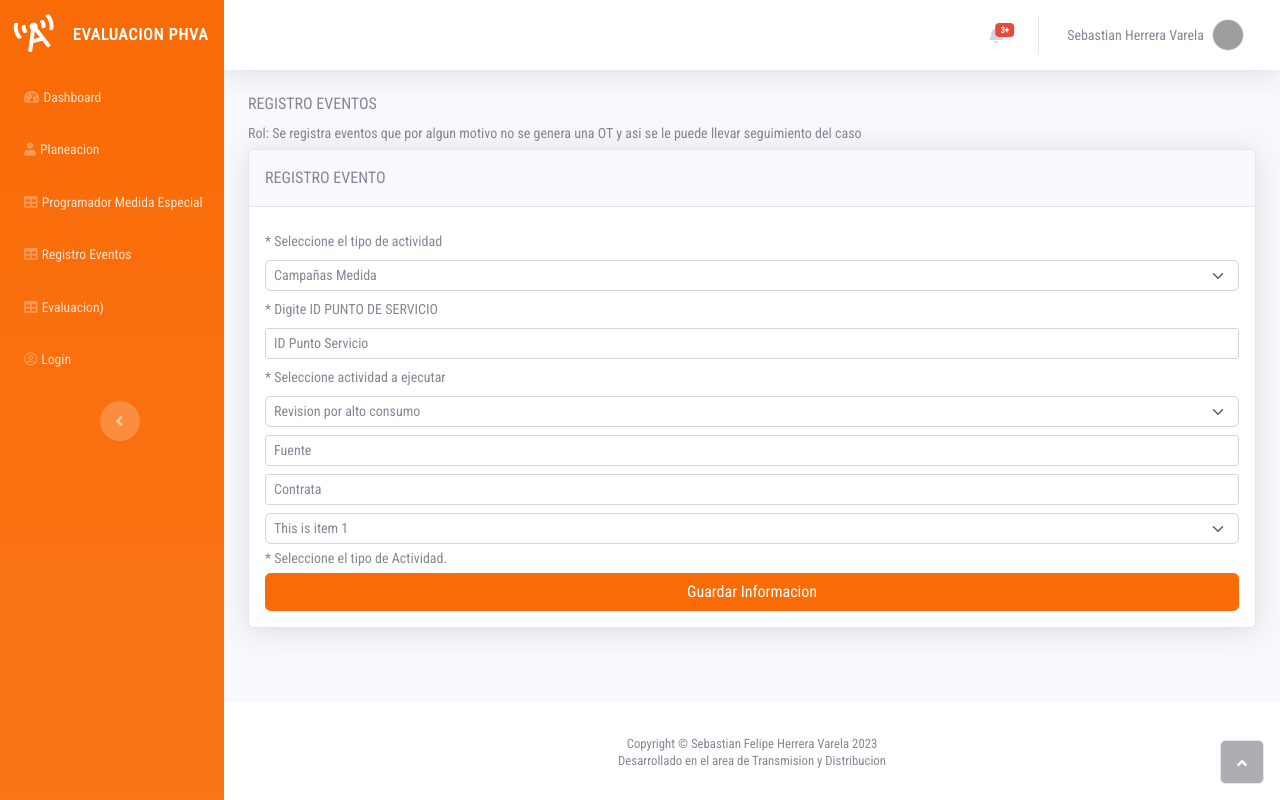
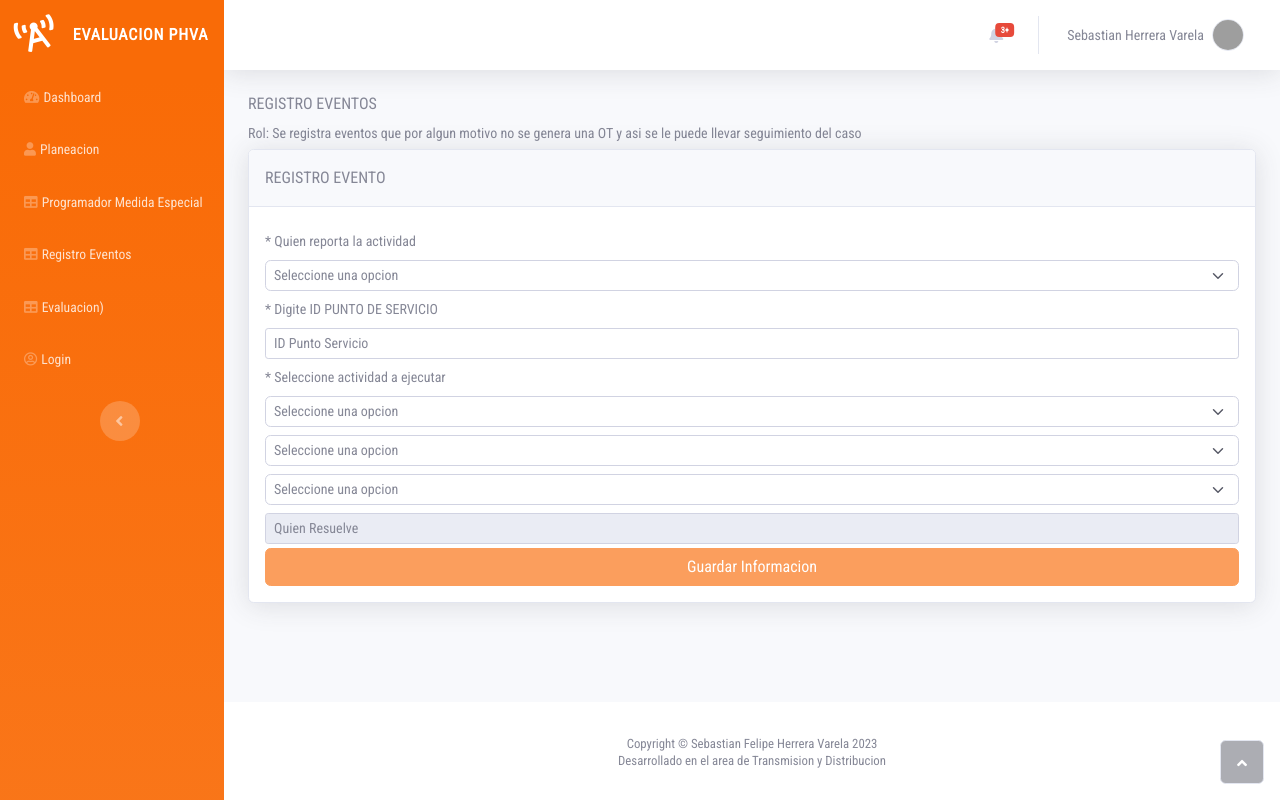
Before and after one commit to sebashvare/Rest-Evaluacion, a Django app: page /regevento in a window 1280 px wide. Run offline with Django 4.2, Linux system fonts and the light colour scheme; some libraries are stand-ins or nearby versions; some web fonts are replaced; grey boxes are pictures that could not be loaded.

Commit message:
Logica Eventos

```diff
--- a/evaluacion/settings.py
+++ b/evaluacion/settings.py
@@ -27,7 +27,7 @@ SECRET_KEY = 'django-insecure-fhfd+%a9#w!iltu9n*-f)h6#!jyp0)bxtbz3q5(n^)ac@%eiyv
 DEBUG = True
 
 ALLOWED_HOSTS = [
-    "192.168.1.65",
+   "10.244.16.168",
 ]
 
 
--- a/planeacion/templates/base.html
+++ b/planeacion/templates/base.html
@@ -259,28 +259,52 @@
     <script type="text/javascript" src="https://cdn.datatables.net/responsive/2.4.0/js/dataTables.responsive.min.js"></script>
 
     <script type="text/javascript">
+      // Variables
       let informacion_data = "";
+      let quienReporta = "";
+      let actividadEjecutar = "";
+      let id_punto_servicio = 0;
+      let fuente_reporta = "";
+      let contrata = "";
+      let quienResuelve = "";
+
+      envio_informacion = document.getElementById("guardar-info");
+
+      // DataTable
       $(document).ready(function () {
         $('#sebastian').DataTable({
 
         });
     });
 
-    function capturar (){
-      fuente = document.getElementById("fuente");
-      fuente.disabled = true;
-      informacion_data = document.getElementById("actividadEjecutar").value;
+    // Funciones
 
-      if (informacion_data === "Revision por alto consumo") {
-        document.getElementById("fuente").value = "CONFIABILIDAD"
-      }
-      else {
-        document.getElementById("fuente").value = ""
-        fuente.disabled = false;
+    function habilitarButton(){
+      envio_informacion.disabled = true;
+    }
+    /*
+      Deshabilitamos el boton para enviar la informacion asi estamos seguros
+      que el formulario se lleno correctamente.
+    */
+    document.addEventListener("DOMContentLoaded", function(){
+      habilitarButton();
+    });
 
-      }
+    /*
+    Deshabilito el campo quien resuelve ya que dependiendo de la actividad a actividadEjecutar
+    esta tendra un responsable.
+    */
+    document.getElementById("quienResuelve").disabled=true;
+    document.getElementById("actividadEjecutar").onchange = function(){
+        document.getElementById("quienResuelve").value="Confiabilidad";
+    }
 
-    };
+
+
+
+
+
+
     </script>
 
   </body>
--- a/planeacion/templates/eventos/registrar_eventos.html
+++ b/planeacion/templates/eventos/registrar_eventos.html
@@ -13,11 +13,12 @@
         <div class="row">
           <div class="col prueba">
             <div class="input-group mt-2">
-                <small>* Seleccione el tipo de actividad</small>
+                <small>* Quien reporta la actividad</small>
             </div>
             <div class="input-group mt-2">
-                <select class="form-select form-select-sm">
-                    <optgroup label="Tipo de actividad">
+                <select class="form-select form-select-sm" id="quienReporta">
+                    <optgroup label="Quien Reporta">
+                        <option disabled selected value>Seleccione una opcion</option>
                         <option value="Campañas Medida">Campañas Medida</option>
                         <option value="Campañas Zona Sur">Campañas Zona Sur</option>
                         <option value="Campañas Zona Centro">Campañas Zona Centro</option>
@@ -37,7 +38,7 @@
                 class="form-control form-control-sm"
                 type="number"
                 placeholder="ID Punto Servicio"
-                id="inicial"
+                id="idPuntoServicio"
               />
             </div>
             <div class="input-group mt-2">
@@ -46,6 +47,7 @@
             <div class="input-group mt-2">
                 <select id="actividadEjecutar" class="form-select form-select-sm" onchange="capturar()">
                     <optgroup label="Tipo de actividad">
+                        <option disabled selected value>Seleccione una opcion</option>
                         <option value="Revision por alto consumo">Revision por alto consumo</option>
                         <option value="Reprogramacion equipos de medida">Reprogramacion equipos de medida</option>
                         <option value="Normalizar equipos y aseguramiento de la medida">Normalizar equipos y aseguramiento de la medida</option>
@@ -63,34 +65,41 @@
                 </select>
             </div>
             <div class="input-group mt-2">
-              <input
-                class="form-control form-control-sm"
-                type="text"
-                placeholder="Fuente"
-                id="fuente"
-              />
+              <select id="fuente" class="form-select form-select-sm">
+                <optgroup label="Fuente">
+                  <option disabled selected value>Seleccione una opcion</option>
+                  <option value="TyD">TyD</option>
+                  <option value="OYMM">OYMM</option>
+                </optgroup>
+            </select>
+            </div>
+            <div class="input-group mt-2">
+              <select id="contrata" class="form-select form-select-sm">
+                <optgroup label="Contratista">
+                  <option disabled selected value>Seleccione una opcion</option>
+                  <option value="Proing">Proing</option>
+                  <option value="Hesego">Hesego</option>
+                  <option value="Inelma">Inelma</option>
+                  <option value="Micol">Micol</option>
+                  <option value="Enecom">Enecom</option>
+                </optgroup>
+            </select>
             </div>
             <div class="input-group mt-2">
               <input
-                class="form-control form-control-sm"
-                type="text"
-                placeholder="Contrata"
-              />
+              class="form-control form-control-sm"
+              type="text"
+              placeholder="Quien Resuelve"
+              id="quienResuelve"
+            />
             </div>
-            <div class="input-group mt-2">
-              <select class="form-select form-select-sm">
-                <optgroup label="Tipo de actividad">
-                  <option value="12">This is item 1</option>
-                  <option value="13">This is item 2</option>
-                  <option value="14">This is item 3</option>
-                </optgroup>
-              </select>
-            </div>
-            <small class="form-text mt-1"
-              >* Seleccione el tipo de Actividad.</small
-            >
+
             <div class="input-group mt-1">
-              <button class="btn btn-primary" id="guardar-info" type="button">
+              <button
+              class="btn btn-primary"
+              id="guardar-info"
+              type="button"
+              >
                 Guardar Informacion
               </button>
             </div>
```
